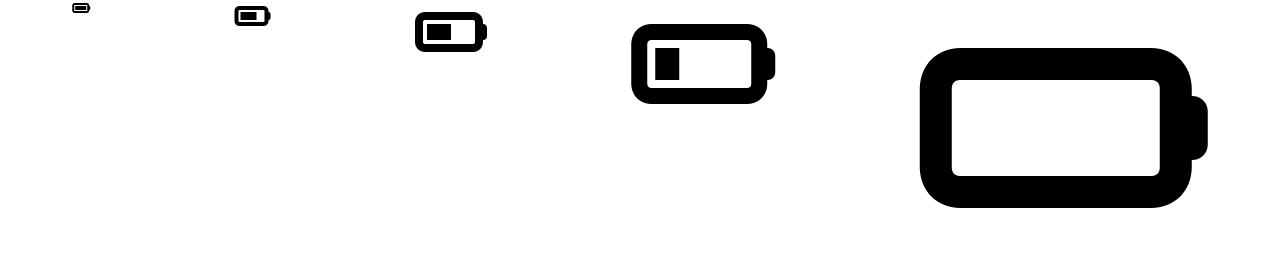
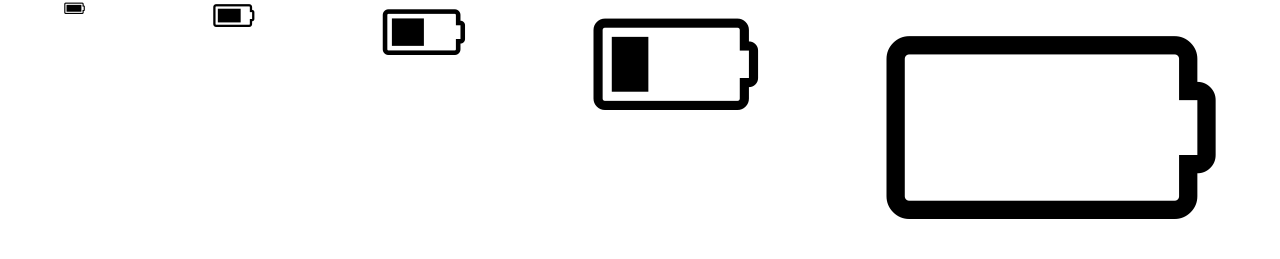
Before and after one commit to iracholii/course, a plain HTML site: page lesson18/task3-home1/index.html in a window 1280 px wide. Drawn offline with nearby package versions, Linux system fonts and the light colour scheme.

Commit message:
Add files via upload

```diff
--- a/lesson18/task3-home1/index.html
+++ b/lesson18/task3-home1/index.html
@@ -13,8 +13,8 @@
     <title>Document</title>
     <link
       rel="stylesheet"
-      href="https://cdnjs.cloudflare.com/ajax/libs/font-awesome/6.0.0/css/all.css"
-      integrity="sha512-E+53kXnJyuZFSz75xSmTfCpUNj3gp9Bd80TeQQMTPJTVWDRHPOpEYczGwWtsZXvaiz27cqvhdH8U+g/NMYua3A=="
+      href="https://cdnjs.cloudflare.com/ajax/libs/font-awesome/4.7.0/css/font-awesome.css"
+      integrity="sha512-5A8nwdMOWrSz20fDsjczgUidUBR8liPYU+WymTZP1lmY9G6Oc7HlZv156XqnsgNUzTyMefFTcsFH/tnJE/+xBg=="
       crossorigin="anonymous"
       referrerpolicy="no-referrer"
     />
@@ -22,11 +22,11 @@
   </head>
   <body>
     <div>
-      <i class="fas fa-battery-full"></i>
-      <i class="fas fa-battery-three-quarters"></i>
-      <i class="fas fa-battery-half"></i>
-      <i class="fas fa-battery-quarter"></i>
-      <i class="fas fa-battery-empty"></i>
+      <i class="fa fa-battery-full" aria-hidden="true"></i>
+      <i class="fa fa-battery-three-quarters" aria-hidden="true"></i>
+      <i class="fa fa-battery-half" aria-hidden="true"></i>
+      <i class="fa fa-battery-quarter" aria-hidden="true"></i>
+      <i class="fa fa-battery-empty" aria-hidden="true"></i>
     </div>
   </body>
 </html>
```
